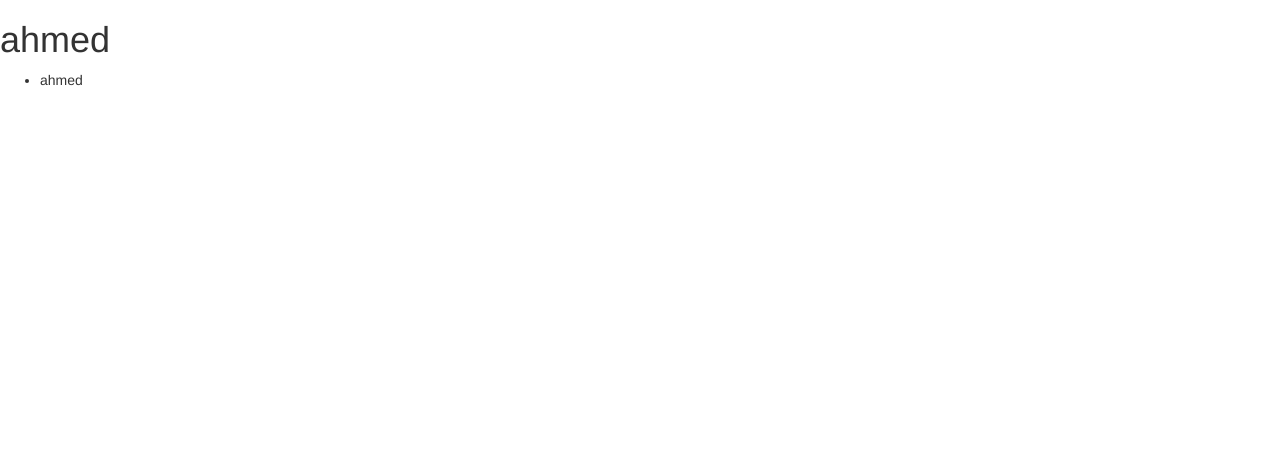
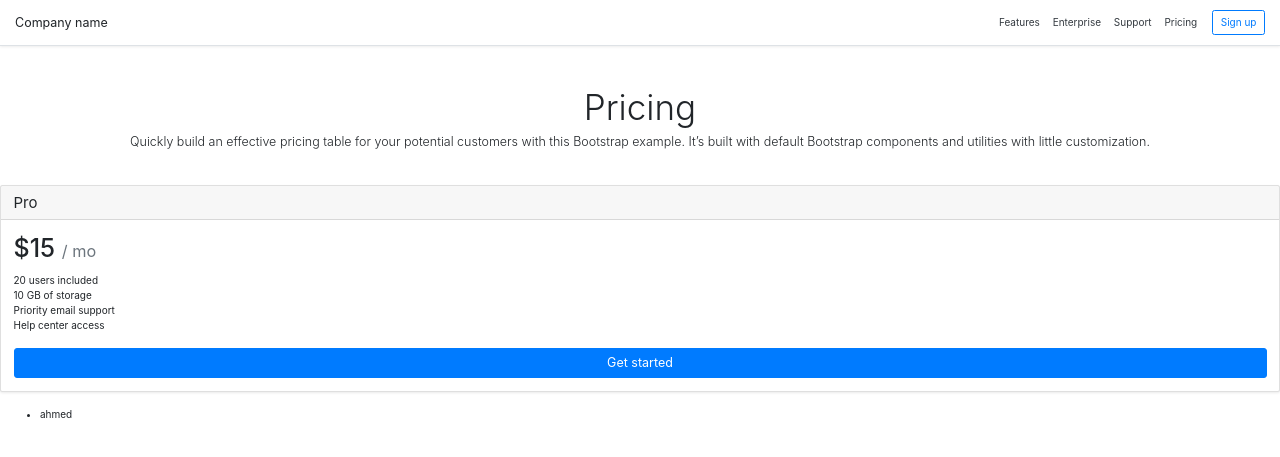
Before and after one commit to Ahmed-Ihsan/Django-project, a Django app: page /1 in a window 1280 px wide. Before the commit the part shown is almost empty. Shown: the top 457 px of the page. Run offline with Django 3.2, Linux system fonts and the light colour scheme; data comes from the database, SQL or seed files in the repository; some libraries are stand-ins or nearby versions.

Commit message:
Add Data

```diff
--- a/app_1/templates/app_1/page4.html
+++ b/app_1/templates/app_1/page4.html
@@ -5,20 +5,78 @@
     <title></title>
     <meta name="viewport" content="width=device-width, initial-scale=1">
      <link rel="stylesheet" href="https://maxcdn.bootstrapcdn.com/bootstrap/3.3.7/css/bootstrap.min.css">
+     <!-- Required meta tags -->
+  <meta charset="utf-8">
+  <meta name="viewport" content="width=device-width, initial-scale=1, shrink-to-fit=no">
+
+  <style>
+    .bd-placeholder-img {
+      font-size: 1.125rem;
+      text-anchor: middle;
+      -webkit-user-select: none;
+      -moz-user-select: none;
+      -ms-user-select: none;
+      user-select: none;
+    }
+
+    @media (min-width: 768px) {
+      .bd-placeholder-img-lg {
+        font-size: 3.5rem;
+      }
+    }
+  </style>
+  <!-- Bootstrap CSS -->
+    <link rel="stylesheet" href="https://stackpath.bootstrapcdn.com/bootstrap/4.4.1/css/bootstrap.min.css" integrity="sha384-Vkoo8x4CGsO3+Hhxv8T/Q5PaXtkKtu6ug5TOeNV6gBiFeWPGFN9MuhOf23Q9Ifjh" crossorigin="anonymous">
      <script src="https://ajax.googleapis.com/ajax/libs/jquery/3.3.1/jquery.min.js">
      </script>
      <script src="https://maxcdn.bootstrapcdn.com/bootstrap/3.3.7/js/bootstrap.min.js">
      </script>
   </head>
   <body>
-    <h1>ahmed</h1>
+
+
+    <div class="d-flex flex-column flex-md-row align-items-center p-3 px-md-4 mb-3 bg-white border-bottom shadow-sm">
+  <h5 class="my-0 mr-md-auto font-weight-normal">Company name</h5>
+  <nav class="my-2 my-md-0 mr-md-3">
+    <a class="p-2 text-dark" href="#">Features</a>
+    <a class="p-2 text-dark" href="#">Enterprise</a>
+    <a class="p-2 text-dark" href="#">Support</a>
+    <a class="p-2 text-dark" href="#">Pricing</a>
+  </nav>
+  <a class="btn btn-outline-primary" href="#">Sign up</a>
+</div>
+
+<div class="pricing-header px-3 py-3 pt-md-5 pb-md-4 mx-auto text-center">
+<h1 class="display-4">Pricing</h1>
+<p class="lead">Quickly build an effective pricing table for your potential customers with this Bootstrap example. It’s built with default Bootstrap components and utilities with little customization.</p>
+</div>
+
+<div class="card mb-4 shadow-sm">
+   <div class="card-header">
+     <h4 class="my-0 font-weight-normal">Pro</h4>
+   </div>
+   <div class="card-body">
+     <h1 class="card-title pricing-card-title">$15 <small class="text-muted">/ mo</small></h1>
+     <ul class="list-unstyled mt-3 mb-4">
+       <li>20 users included</li>
+       <li>10 GB of storage</li>
+       <li>Priority email support</li>
+       <li>Help center access</li>
+     </ul>
+     <button type="button" class="btn btn-lg btn-block btn-primary">Get started</button>
+   </div>
+ </div>
     <ul>
       {% for data_ in all_post %}
       <li>
          {{ data_.first_name }}
       </li>
       {% endfor %}
+    </ul>
 
-    </ul>
+
+    <script src="https://code.jquery.com/jquery-3.4.1.slim.min.js" integrity="sha384-J6qa4849blE2+poT4WnyKhv5vZF5SrPo0iEjwBvKU7imGFAV0wwj1yYfoRSJoZ+n" crossorigin="anonymous"></script>
+   <script src="https://cdn.jsdelivr.net/npm/popper.js@1.16.0/dist/umd/popper.min.js" integrity="sha384-Q6E9RHvbIyZFJoft+2mJbHaEWldlvI9IOYy5n3zV9zzTtmI3UksdQRVvoxMfooAo" crossorigin="anonymous"></script>
+   <script src="https://stackpath.bootstrapcdn.com/bootstrap/4.4.1/js/bootstrap.min.js" integrity="sha384-wfSDF2E50Y2D1uUdj0O3uMBJnjuUD4Ih7YwaYd1iqfktj0Uod8GCExl3Og8ifwB6" crossorigin="anonymous"></script>
   </body>
 </html>
```
